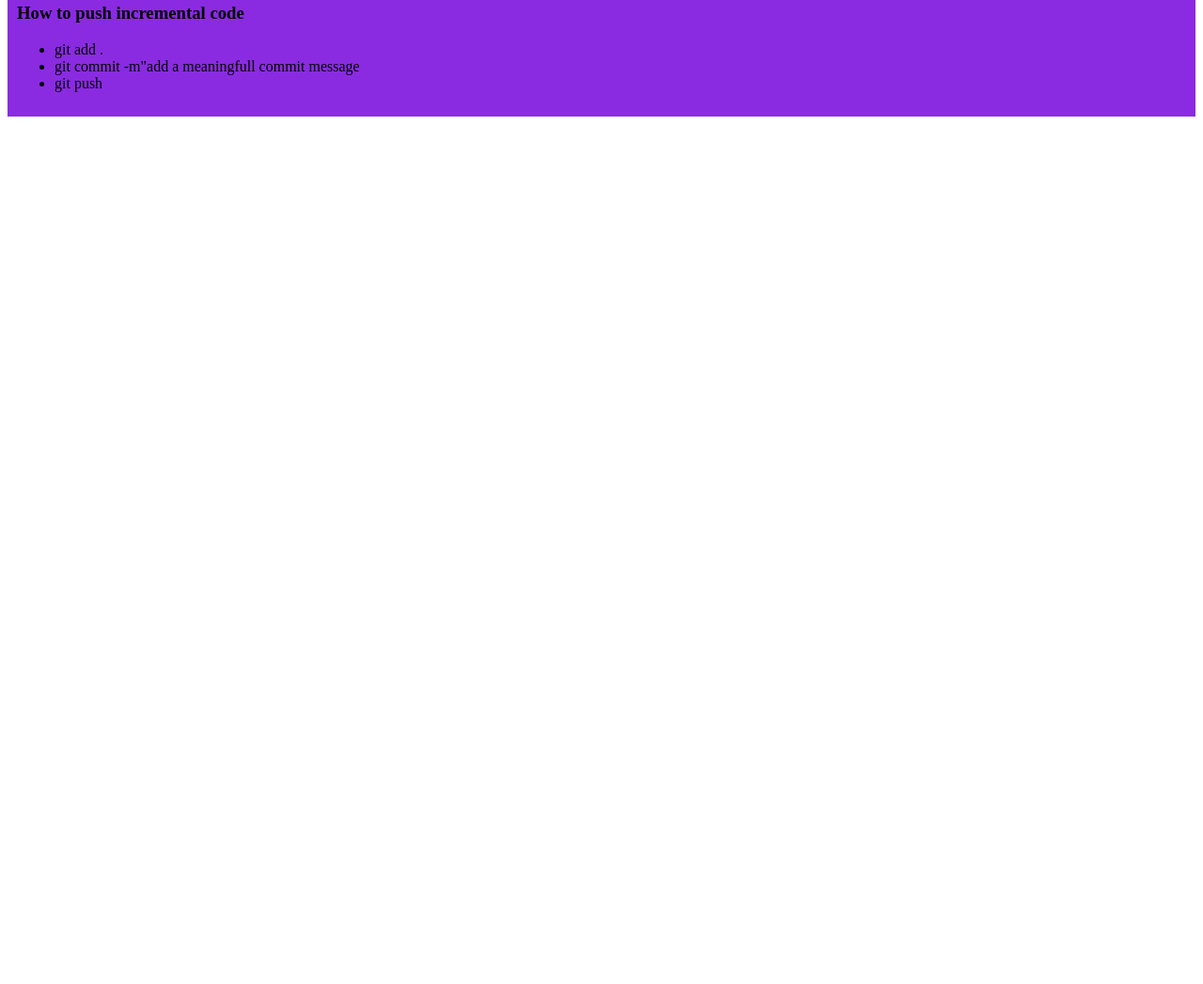
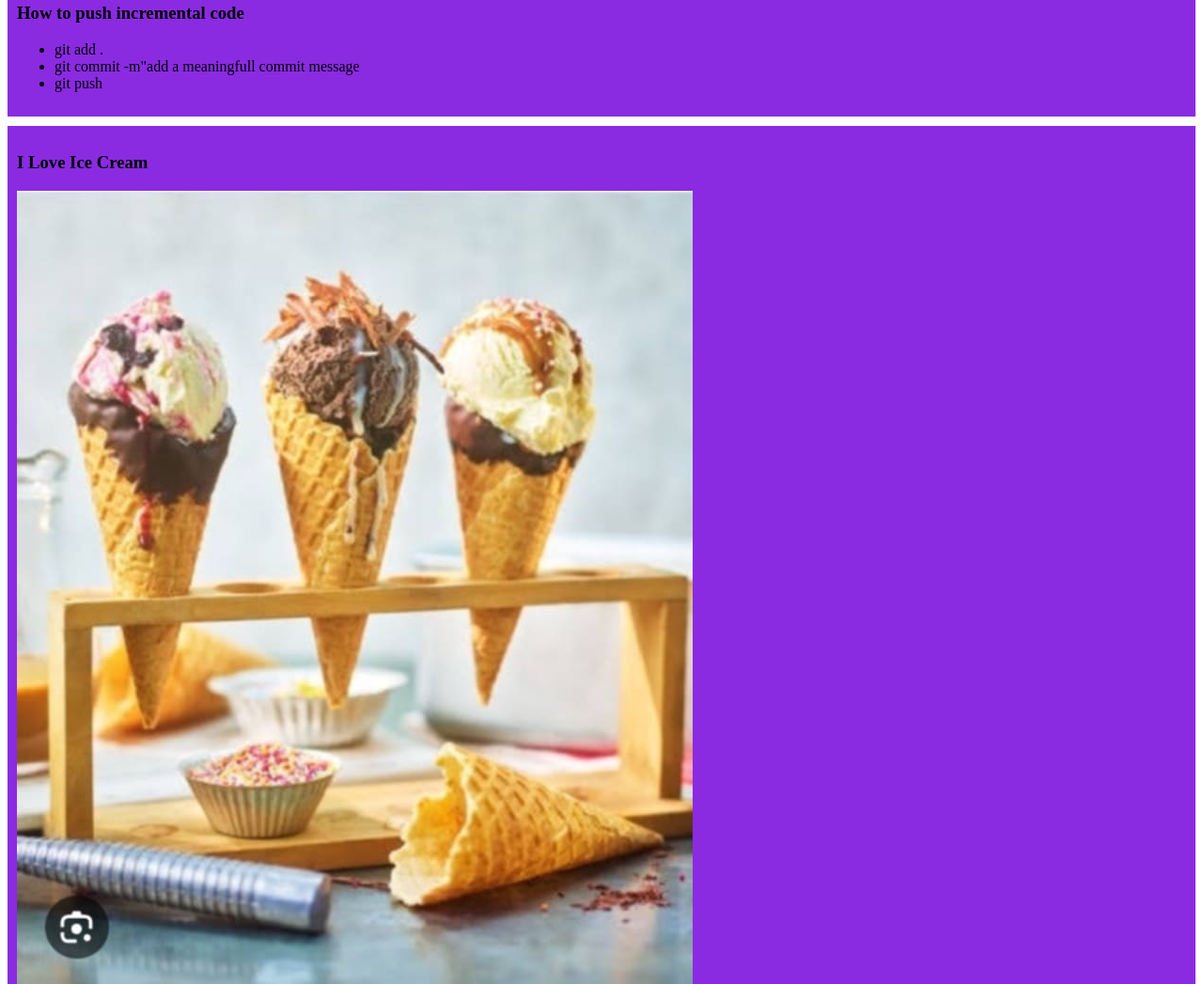
Before and after one commit to raisa-tabassum/my-simple-website, a plain HTML site: page index.html in a window 1280 px wide. Shown: the part 458-1505 px from the top of the page at 94% size. Before the commit the page ends 800 px from the top, so only its background shows below. Drawn offline with Linux system fonts and the light colour scheme.

Commit message:
added ice cream picture

```diff
--- a/index.html
+++ b/index.html
@@ -28,5 +28,10 @@
             <li>git push</li>
         </ul>
     </div>
+
+    <div>
+        <h3>I Love Ice Cream</h3>
+        <img src="styles/ice cream.jfif" alt="">
+    </div>
 </body>
 </html>
```
Also changed, not shown: styles/ice cream.jfif (added).
